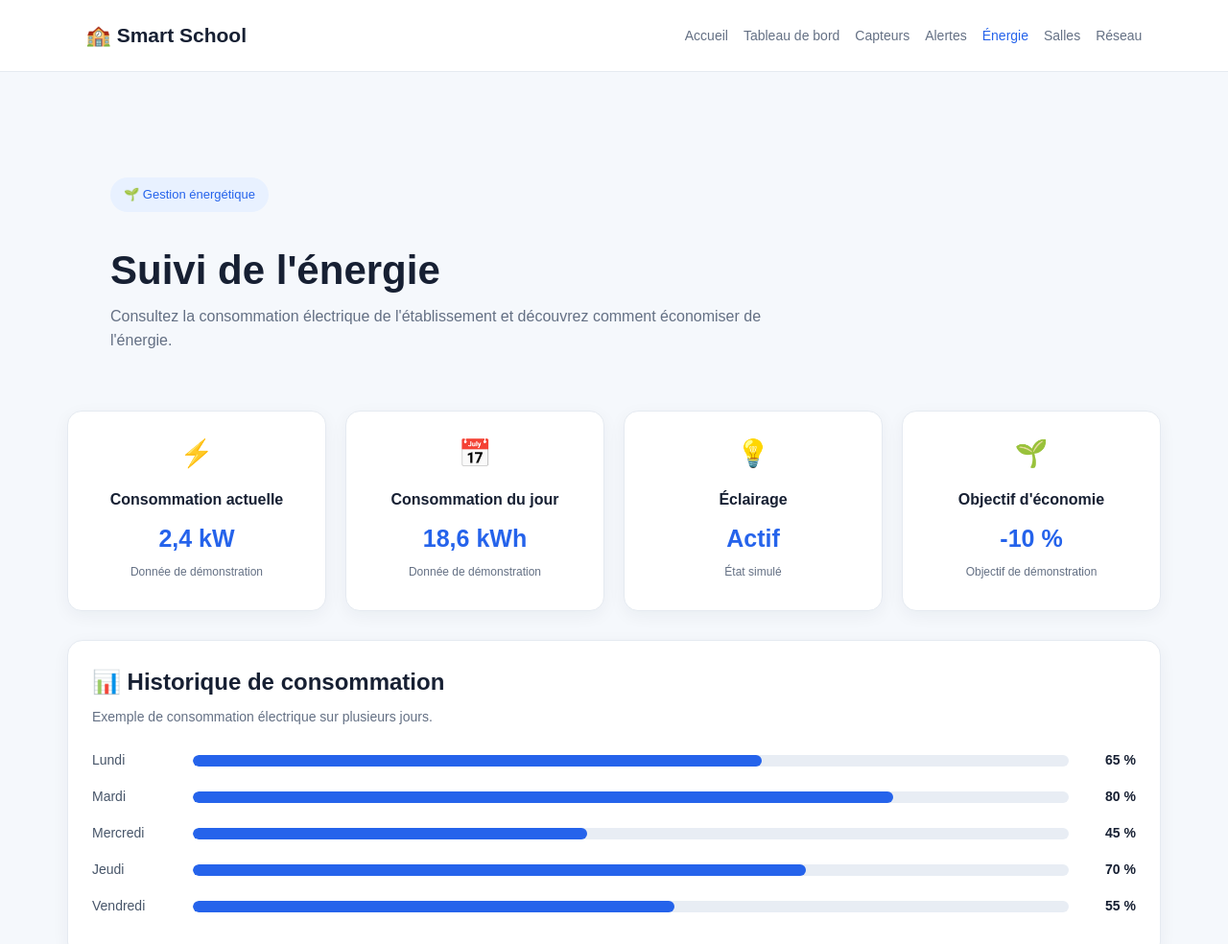
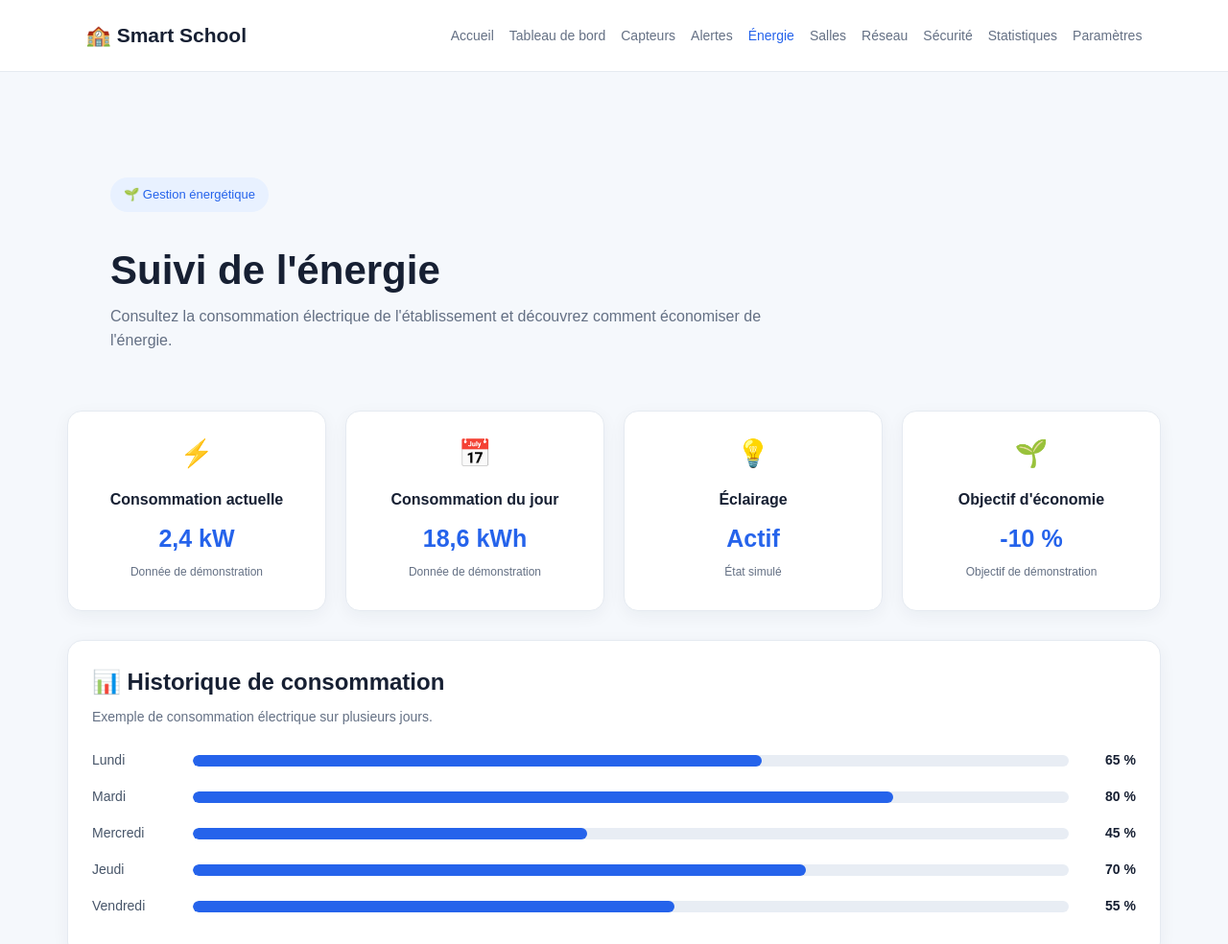
Before and after one commit to Matheodeveloppeur35/Smart-School, a plain HTML site: page energie.html in a window 1280 px wide. Shown: the top 984 px of the page at 96% size. Drawn offline with Linux system fonts and the light colour scheme.

Commit message:
Add links for Sécurité, Statistiques, and Paramètres

```diff
--- a/energie.html
+++ b/energie.html
@@ -29,6 +29,9 @@
                 <a href="energie.html" class="active">Énergie</a>
                 <a href="salles.html">Salles</a>
                 <a href="reseau.html">Réseau</a>
+                <a href="securite.html">Sécurité</a>
+                <a href="statistiques.html">Statistiques</a>
+                <a href="parametres.html">Paramètres</a>
             </div>
 
         </nav>
```
